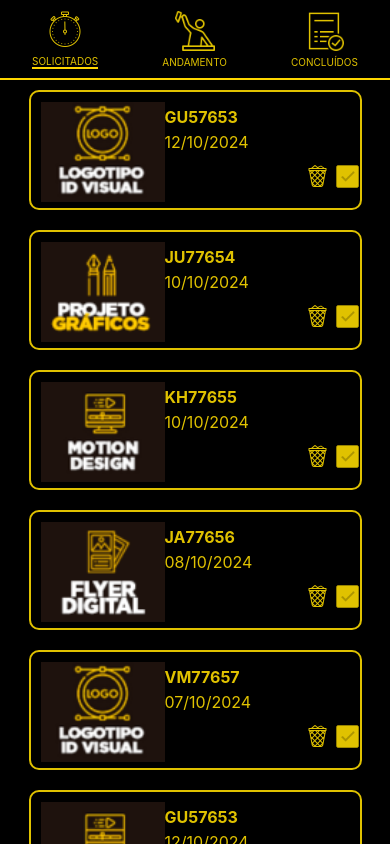
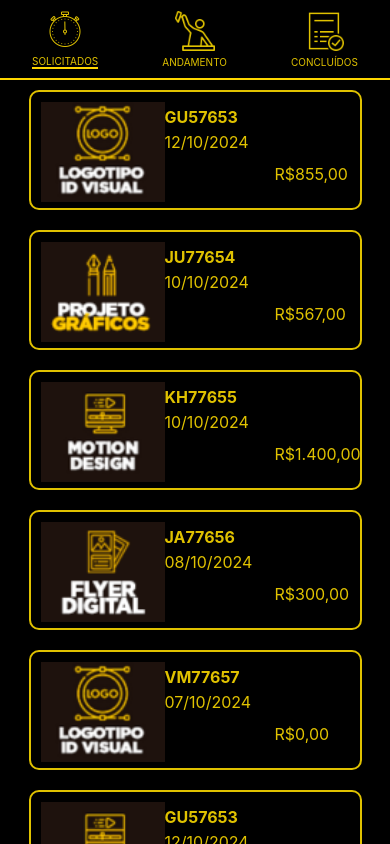
Before and after one commit to Cifpb/TCC-Mobile, a React Native app: screen /Requests in a window 390 px wide. Built offline with nearby package versions, Linux system fonts and the light colour scheme.

Commit message:
Tela de um pedido

```diff
--- a/src/pages/Plans/index.js
+++ b/src/pages/Plans/index.js
@@ -20,7 +20,7 @@ export default function Plans() {
           <TextInput style={styles.textInput}
             placeholder="Descreva as característica do plano"
             placeholderTextColor={"#b08504"}
-            multiline={true}/>
+            multiline={true} />
           <Text style={styles.dado}>Porcentagem:</Text>
           <TextInput style={styles.textInput}
             placeholder="Insira a porcentagem"
--- a/src/pages/Requests/index.js
+++ b/src/pages/Requests/index.js
@@ -18,42 +18,42 @@ export default function MenuLateral() {
   const [itemSelecionado, setItemSelecionado] = useState('Pedidos');
 
   const pedidosSolicitados = [
-    { id: 'GU57653', data: '12/10/2024', imagem: ped },
-    { id: 'JU77654', data: '10/10/2024', imagem: ped1 },
-    { id: 'KH77655', data: '10/10/2024', imagem: ped2 },
-    { id: 'JA77656', data: '08/10/2024', imagem: ped3 },
-    { id: 'VM77657', data: '07/10/2024', imagem: ped },
-    { id: 'GU57653', data: '12/10/2024', imagem: ped2 },
-    { id: 'JU77654', data: '10/10/2024', imagem: ped1 },
-    { id: 'KH77655', data: '10/10/2024', imagem: ped },
-    { id: 'JA77656', data: '08/10/2024', imagem: ped3 },
-    { id: 'VM77657', data: '07/10/2024', imagem: ped1 },
+    { id: 'GU57653', data: '12/10/2024', imagem: ped, total: "R$855,00" },
+    { id: 'JU77654', data: '10/10/2024', imagem: ped1, total: "R$567,00" },
+    { id: 'KH77655', data: '10/10/2024', imagem: ped2, total: "R$1.400,00" },
+    { id: 'JA77656', data: '08/10/2024', imagem: ped3, total: "R$300,00" },
+    { id: 'VM77657', data: '07/10/2024', imagem: ped, total: "R$0,00" },
+    { id: 'GU57653', data: '12/10/2024', imagem: ped2, total: "R$645,00" },
+    { id: 'JU77654', data: '10/10/2024', imagem: ped1, total: "R$2.100,00" },
+    { id: 'KH77655', data: '10/10/2024', imagem: ped, total: "R$250,00" },
+    { id: 'JA77656', data: '08/10/2024', imagem: ped3, total: "R$100,00" },
+    { id: 'VM77657', data: '07/10/2024', imagem: ped1, total: "R$0,00" },
   ];
 
   const pedidosEmAndamento = [
-    { id: 'GU57653', data: '12/10/2024', imagem: ped2 },
-    { id: 'JU77654', data: '10/10/2024', imagem: ped1 },
-    { id: 'KH77655', data: '10/10/2024', imagem: ped },
-    { id: 'JA77656', data: '08/10/2024', imagem: ped3 },
-    { id: 'VM77657', data: '07/10/2024', imagem: ped1 },
-    { id: 'GU57653', data: '12/10/2024', imagem: ped },
-    { id: 'JU77654', data: '10/10/2024', imagem: ped1 },
-    { id: 'KH77655', data: '10/10/2024', imagem: ped2 },
-    { id: 'JA77656', data: '08/10/2024', imagem: ped3 },
-    { id: 'VM77657', data: '07/10/2024', imagem: ped },
+    { id: 'GU57653', data: '12/10/2024', imagem: ped2, total: "R$567,00" },
+    { id: 'JU77654', data: '10/10/2024', imagem: ped1, total: "R$250,00" },
+    { id: 'KH77655', data: '10/10/2024', imagem: ped, total: "R$0,00" },
+    { id: 'JA77656', data: '08/10/2024', imagem: ped3, total: "R$1.400,00" },
+    { id: 'VM77657', data: '07/10/2024', imagem: ped1, total: "R$645,00" },
+    { id: 'GU57653', data: '12/10/2024', imagem: ped, total: "R$0,00" },
+    { id: 'JU77654', data: '10/10/2024', imagem: ped1, total: "R$567,00" },
+    { id: 'KH77655', data: '10/10/2024', imagem: ped2, total: "R$1.400,00" },
+    { id: 'JA77656', data: '08/10/2024', imagem: ped3, total: "R$0,00" },
+    { id: 'VM77657', data: '07/10/2024', imagem: ped, total: "R$250,00" },
   ];
 
   const pedidosConcluidos = [
-    { id: 'GU57653', data: '12/10/2024', imagem: ped3 },
-    { id: 'JU77654', data: '10/10/2024', imagem: ped2 },
-    { id: 'KH77655', data: '10/10/2024', imagem: ped1 },
-    { id: 'JA77656', data: '08/10/2024', imagem: ped },
-    { id: 'VM77657', data: '07/10/2024', imagem: ped3 },
-    { id: 'GU57653', data: '12/10/2024', imagem: ped },
-    { id: 'JU77654', data: '10/10/2024', imagem: ped1 },
-    { id: 'KH77655', data: '10/10/2024', imagem: ped2 },
-    { id: 'JA77656', data: '08/10/2024', imagem: ped3 },
-    { id: 'VM77657', data: '07/10/2024', imagem: ped },
+    { id: 'GU57653', data: '12/10/2024', imagem: ped3, total: "R$0,00" },
+    { id: 'JU77654', data: '10/10/2024', imagem: ped2, total: "R$1.400,00" },
+    { id: 'KH77655', data: '10/10/2024', imagem: ped1, total: "R$567,00" },
+    { id: 'JA77656', data: '08/10/2024', imagem: ped, total: "R$855,00" },
+    { id: 'VM77657', data: '07/10/2024', imagem: ped3, total: "R$345,00" },
+    { id: 'GU57653', data: '12/10/2024', imagem: ped, total: "R$0,00" },
+    { id: 'JU77654', data: '10/10/2024', imagem: ped1, total: "R$100,00" },
+    { id: 'KH77655', data: '10/10/2024', imagem: ped2, total: "R$567,00" },
+    { id: 'JA77656', data: '08/10/2024', imagem: ped3, total: "R$1.400,00" },
+    { id: 'VM77657', data: '07/10/2024', imagem: ped, total: "R$0,00" },
   ];
 
   const getPedidos = () => {
@@ -95,39 +95,18 @@ export default function MenuLateral() {
       </View>
 
       <ScrollView style={styles.content}>
-      <TouchableOpacity onPress={() => navegation.navigate('Order')}>
         {getPedidos().map((pedido, index) => (
-          <View key={index} style={styles.card}>
-            <Image style={styles.imgped} source={pedido.imagem} />
-            <View style={styles.infoped}>
-              <Text style={styles.IdPedido}>{pedido.id}</Text>
-              <Text style={styles.dataPedido}>{pedido.data}</Text>
-              <View style={styles.botoes}>
-                {itemSelecionado === 'Pedidos' && (
-                  <>
-                    <TouchableOpacity>
-                      <Image style={styles.negar} source={Negar} />
-                    </TouchableOpacity>
-                    <TouchableOpacity>
-                      <Image style={styles.aceito} source={Aceito} />
-                    </TouchableOpacity>
-                  </>
-                )}
-                {itemSelecionado === 'PedidosEmAndamento' && (
-                  <TouchableOpacity>
-                    <Image style={styles.lapis} source={Lapis} />
-                  </TouchableOpacity>
-                )}
-                {itemSelecionado === 'PedidosConcluidos' && (
-                  <TouchableOpacity>
-                    <Image style={styles.olho} source={Olho} />
-                  </TouchableOpacity>
-                )}
+          <TouchableOpacity onPress={() => navegation.navigate('Order')}>
+            <View key={index} style={styles.card}>
+              <Image style={styles.imgped} source={pedido.imagem} />
+              <View style={styles.infoped}>
+                <Text style={styles.IdPedido}>{pedido.id}</Text>
+                <Text style={styles.dataPedido}>{pedido.data}</Text>
+                < Text style={styles.totalPedido}>{pedido.total}</Text>
               </View>
             </View>
-          </View>
+          </TouchableOpacity>
         ))}
-        </TouchableOpacity>
       </ScrollView>
     </View>
   );
@@ -195,6 +174,13 @@ const styles = StyleSheet.create({
     fontSize: 16,
     color: '#E0C200',
     marginBottom: 12,
+
+  },
+  totalPedido: {
+    fontSize: 16,
+    color: '#E0C200',
+    marginBottom: 12,
+    marginLeft: 110,
   },
   botoes: {
     flexDirection: 'row',
--- a/src/pages/Signin/index.js
+++ b/src/pages/Signin/index.js
@@ -108,7 +108,7 @@ const styles = StyleSheet.create({
     registerText: {
         color: '#cfa62d'
     },
-    buttonSenha:{
+    buttonSenha: {
         marginTop: 14,
 
     }
--- a/src/pages/order/index.js
+++ b/src/pages/order/index.js
@@ -3,25 +3,37 @@ import ped from "../../assets/pedidos/cards/ped.png";
 import ped1 from "../../assets/pedidos/cards/ped1.png";
 import ped2 from "../../assets/pedidos/cards/ped2.png";
 import ped3 from "../../assets/pedidos/cards/ped3.png";
-import voltar from "../../assets/pedidos/telaPed/voltar.png"
+import voltar from "../../assets/pedidos/telaPed/voltar.png";
+import pix from "../../assets/pedidos/telaPed/pix.png";
 import { View, Text, Image, StyleSheet, TouchableOpacity, ScrollView } from 'react-native';
 
-export default function Order (){
+export default function Order() {
     const navigation = useNavigation();
-    return(
+    return (
         <View style={styles.telaPedido} >
-        <Image style={styles.voltar} source={voltar}/>
+            <Image style={styles.voltar} source={voltar} />
             <View style={styles.blocoPedido}>
                 <Text style={styles.idPed}>Pedido OPI65876</Text>
                 <View style={styles.imgsProds}>
-
+                    <Image style={styles.imgprod} source={ped} />
+                    <Image style={styles.imgprod} source={ped1} />
+                    <Image style={styles.imgprod} source={ped3} />
+                    <Image style={styles.imgprod} source={ped2} />
+                    <Image style={styles.imgprod} source={ped} />
+                </View>
+                <Text style={styles.dataProds}>Data  da Solicitação: 29/09/2024</Text>
+                <Text style={styles.dataProds}>Data  de Conclusão: 10/10/2024</Text>
+                <View style={styles.pagamento}>
+                    <Text style={styles.idPed}>Pagamento</Text>
+                    <Image source={pix} />
+                    <Text>Pix</Text>
                 </View>
             </View>
         </View>
     );
 }
 const styles = StyleSheet.create({
-    telaPedido:{
+    telaPedido: {
         backgroundColor: "black",
         flex: 1,
     },
@@ -30,22 +42,31 @@ const styles = StyleSheet.create({
         height: 45,
         margin: 15
     },
-    blocoPedido:{
+    blocoPedido: {
         margin: "2%",
         width: "97%",
         height: "90%",
         borderColor: '#E0C200',
         borderWidth: 2,
         borderRadius: 10,
-
     },
-    idPed:{
+    idPed: {
         color: '#E0C200',
         margin: 15,
         fontSize: 18,
         fontWeight: 'bold',
     },
-    imgsProds:{
+    imgsProds: {
         flexDirection: 'row',
-    }
+        flexWrap: 'wrap',
+    },
+    imgprod: {
+        margin: 7,
+        borderRadius: 8,
+    },
+    dataProds: {
+        fontSize: 16,
+        color: '#E0C200',
+        margin: 8,
+    },
 })
```
Also changed, not shown: src/pages/product/index.js (+6 -6 lines), src/assets/pedidos/telaPed/pix.png (added), src/pages/Home/index.js (line endings or trailing spaces). Lines whose indentation alone changed are shown as unchanged.
